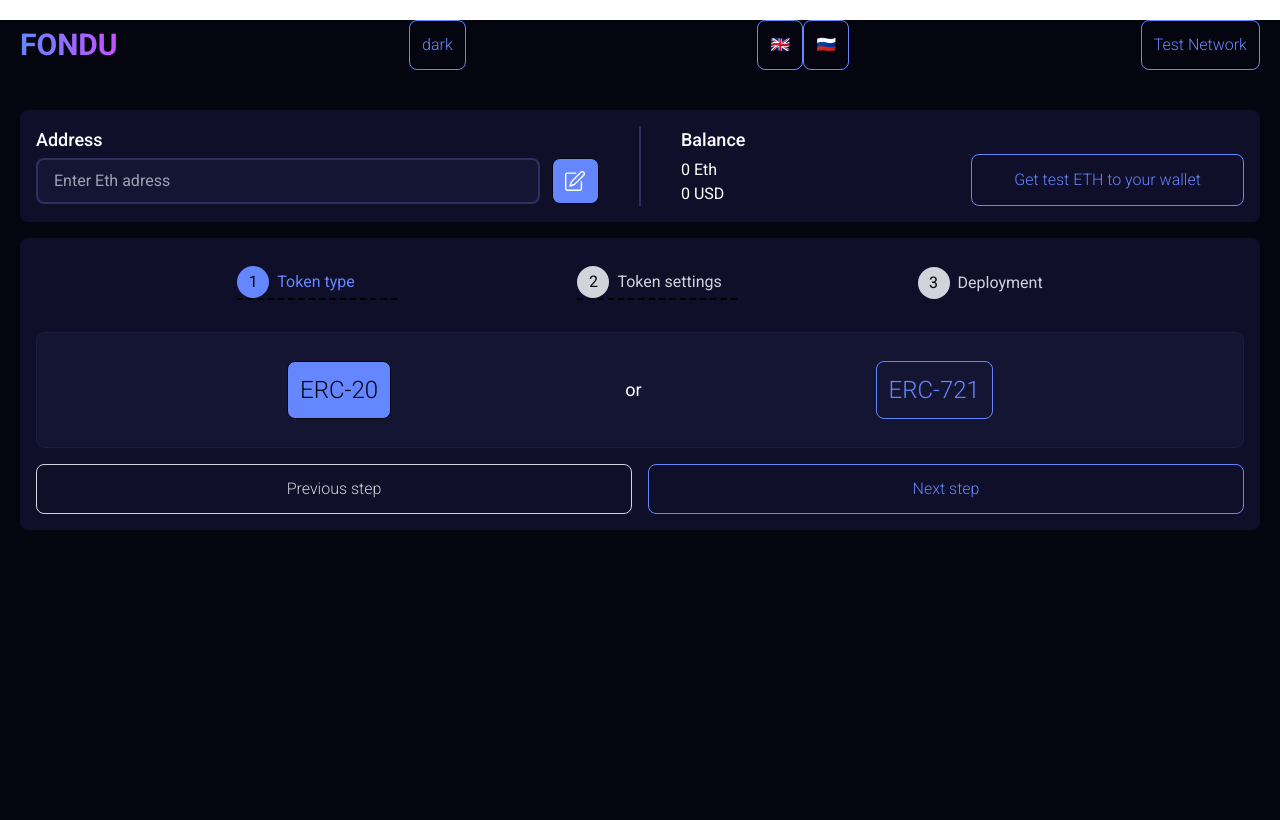
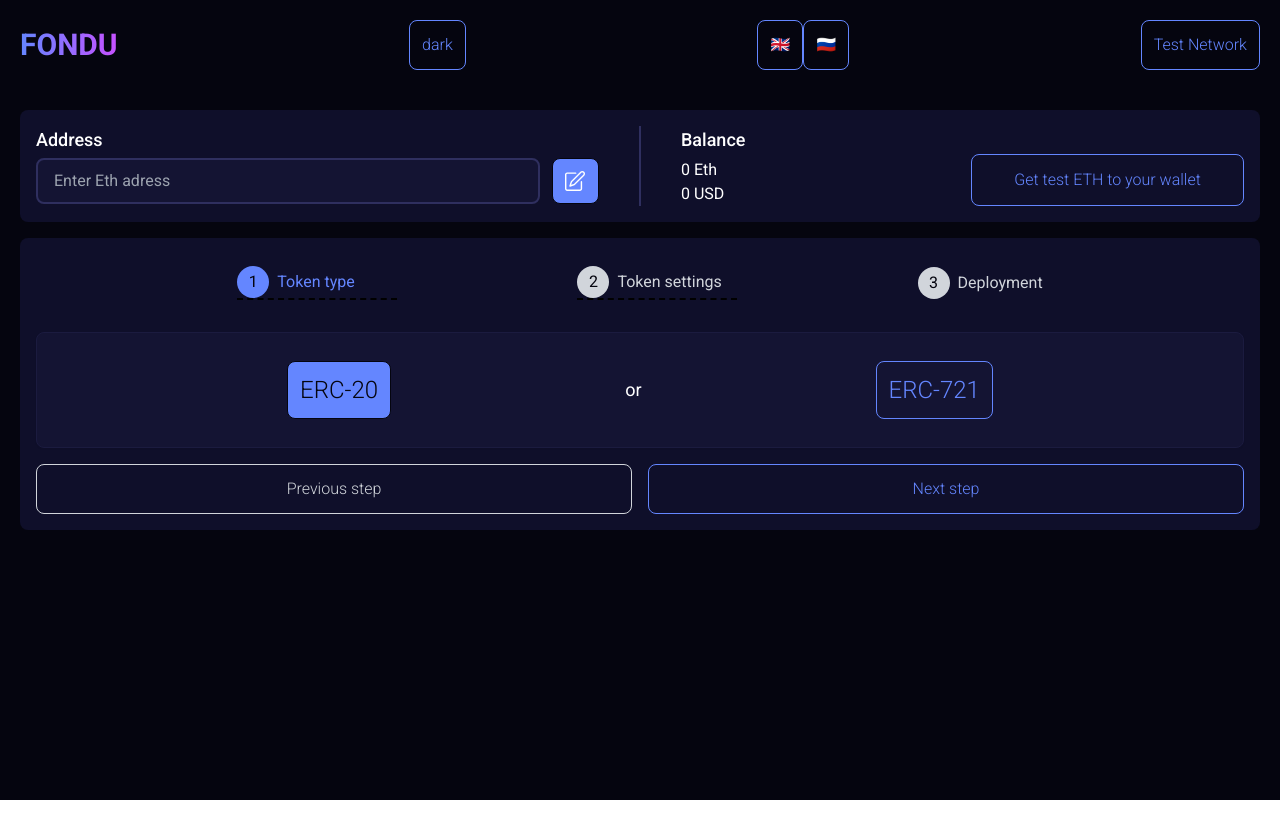
Before and after one commit to Borodutch/fondu, a React (Create React App) app: page / in a window 1280 px wide. Built offline with nearby package versions, Linux system fonts and the light colour scheme; what mobx-persist-store, web3 would draw is missing.

Commit message:
header fix

```diff
--- a/src/components/Header.tsx
+++ b/src/components/Header.tsx
@@ -7,7 +7,6 @@ import LanguageButtons from 'components/LanguageButtons'
 import { classnames } from 'classnames/tailwind'
 
 const headerStyle = classnames(
-  'mt-5',
   'mb-10',
   'flex',
   'flex-row',
--- a/src/components/ThemeProvider.tsx
+++ b/src/components/ThemeProvider.tsx
@@ -4,7 +4,7 @@ import { appStore } from 'store/AppStore'
 import { classnames } from 'classnames/tailwind'
 
 const ThemeProvider: FC = ({ children }) => {
-  const backgroundStyle = classnames('bg-background-main', 'h-screen')
+  const backgroundStyle = classnames('bg-background-main', 'h-screen', 'pt-5')
 
   const root = window.document.documentElement
   // Theme
```
